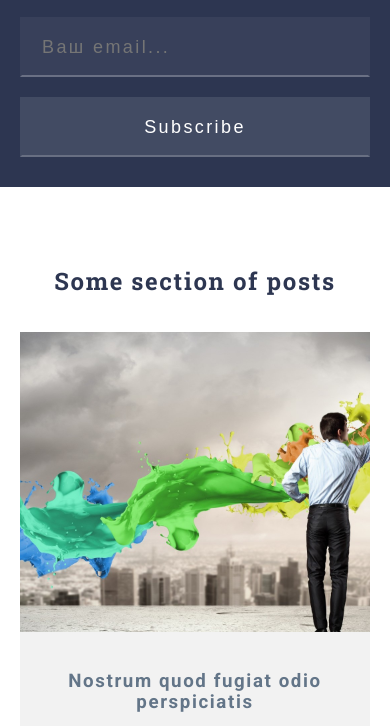
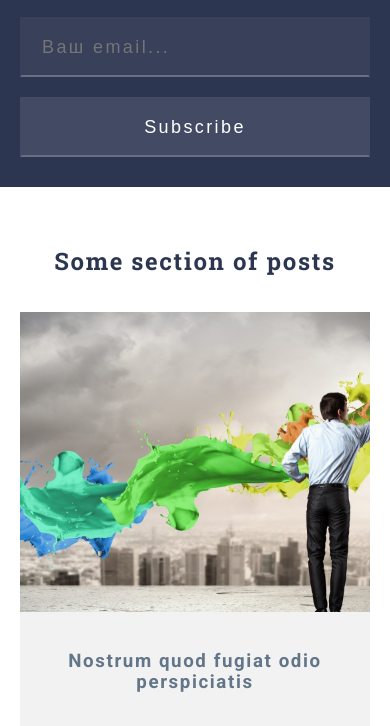
Before and after one commit to NastyaPo/grid-template-init-project, a website: page index.html in a window 390 px wide. Shown: the part 4978-5704 px from the top of the page. Drawn offline with Linux system fonts and the light colour scheme.

Commit message:
удалены лишние папки, изменила отступы в адаптиве

```diff
--- a/assets/scss/_common.scss
+++ b/assets/scss/_common.scss
@@ -37,6 +37,11 @@
       margin-bottom: 36px;
       font-size: 1.5rem;
       text-align: center;
+    }
+
+    @include md-sm {
+      margin-bottom: 36px;
+      font-size: 1.5rem;
     }
 
     @include lg-min {
--- a/assets/scss/sections/_section-posts.scss
+++ b/assets/scss/sections/_section-posts.scss
@@ -1,4 +1,8 @@
 .posts {
+  h2 {
+    margin-top: 0;
+  }
+
   @include md {
     padding-top: 60px;
     padding-bottom: 60px;
```
Also changed, not shown: assets/css/_extends.css (deleted), assets/css/header/_header-content.css (deleted), assets/css/header/_header-logo.css (deleted), assets/css/header/_header-menu.css (deleted), assets/css/header/_header-navbar.css (deleted), assets/css/style.css, assets/css/style.min.css (deleted), 6 other files.
